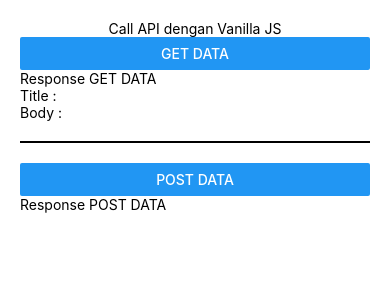
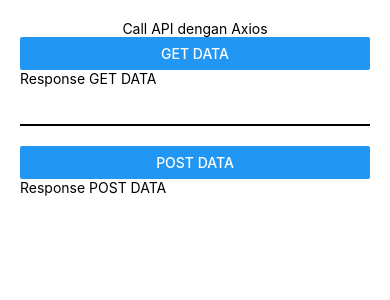
Before and after one commit to asrulabdullah99/react_native, a React Native app: screen / in a window 390 px wide. Shown: the top 300 px of the page. Built offline with nearby package versions, Linux system fonts and the light colour scheme.

Commit message:
get and post di react native

```diff
--- a/package.json
+++ b/package.json
@@ -12,6 +12,7 @@
     "emulator": "C:\\Users\\srula\\AppData\\Local\\Android\\Sdk\\emulator\\./emulator -avd Pixel_4_API_30"
   },
   "dependencies": {
+    "axios": "^0.27.2",
     "react": "18.1.0",
     "react-native": "0.70.5",
     "react-native-svg": "^13.6.0"
--- a/src/App.js
+++ b/src/App.js
@@ -1,7 +1,6 @@
 import React, {useEffect, useState} from 'react';
 import {View} from 'react-native';
-import CallAPIVanilla from './pages/CallAPIVanilla';
-import ReactNativeSVG from './pages/ReactNativeSVG';
+import CallAPIAxios from './pages/CallAPIAxios';
 
 // Arrow Function
 const App = () => {
@@ -25,7 +24,8 @@ const App = () => {
       {/* <Cart /> */}
       {/* <BasicJavascript /> */}
       {/* <ReactNativeSVG /> */}
-      <CallAPIVanilla />
+      {/* <CallAPIVanilla /> */}
+      <CallAPIAxios />
     </View>
   );
 };
--- /dev/null
+++ b/src/pages/CallAPIAxios/index.js
@@ -0,0 +1,75 @@
+import {Button, StyleSheet, Text, View, Image} from 'react-native';
+import React, {useEffect, useState} from 'react';
+import Axios from 'axios';
+
+const CallAPIAxios = () => {
+  const [dataUser, setDataUser] = useState({
+    avatar: '',
+    email: '',
+    first_name: '',
+    last_name: '',
+  });
+
+  const [dataJob, setDataJob] = useState({
+    name: '',
+    job: '',
+  });
+
+  const getData = () => {
+    Axios.get('https://reqres.in/api/users/3')
+      .then(result => {
+        setDataUser(result.data.data);
+      })
+      .catch(err => console.log('err: ', err));
+  };
+
+  const postData = () => {
+    const dataForAPI = {
+      name: 'morpheus',
+      job: 'leader',
+    };
+    // fetch('https://reqres.in/api/users', {
+    //   method: 'POST',
+    //   headers: {
+    //     'Content-Type': 'application/json',
+    //   },
+    //   body: JSON.stringify(dataForAPI),
+    // })
+    //   .then(response => response.json())
+    //   .then(json => {
+    //     console.log('post response:', json);
+    //     setDataJob(json);
+    //   });
+    Axios.post('https://reqres.in/api/users', dataForAPI)
+      .then(result => {
+        setDataJob(result.data);
+      })
+      .catch(err => console.log('err: ', err));
+  };
+  return (
+    <View style={styles.container}>
+      <Text style={styles.textTitle}>Call API dengan Axios</Text>
+      <Button title="GET DATA" onPress={getData} />
+      <Text>Response GET DATA</Text>
+      {dataUser.avatar.length > 0 && (
+        <Image source={{uri: dataUser.avatar}} style={styles.avatar} />
+      )}
+      <Text>{`${dataUser.first_name} ${dataUser.last_name}`}</Text>
+      <Text>{dataUser.email}</Text>
+      <View style={styles.line}></View>
+      <Button title="POST DATA" onPress={postData}></Button>
+      <Text>Response POST DATA</Text>
+      <Text>{dataJob.name}</Text>
+      <Text>{dataJob.job}</Text>
+    </View>
+  );
+};
+
+export default CallAPIAxios;
+
+const styles = StyleSheet.create({
+  container: {padding: 20},
+  textTitle: {textAlign: 'center'},
+  line: {height: 2, backgroundColor: 'black', marginVertical: 20},
+  avatar: {width: 100, height: 100, borderRadius: 50},
+});
--- a/src/pages/CallAPIVanilla/index.js
+++ b/src/pages/CallAPIVanilla/index.js
@@ -1,4 +1,4 @@
-import {Button, StyleSheet, Text, View, Image} from 'react-native';
+import {Button, StyleSheet, Text, View} from 'react-native';
 import React, {useEffect, useState} from 'react';
 
 const CallAPIVanilla = () => {
```
Also changed, not shown: 2 other files (tests, documents, lock files or other folders).
